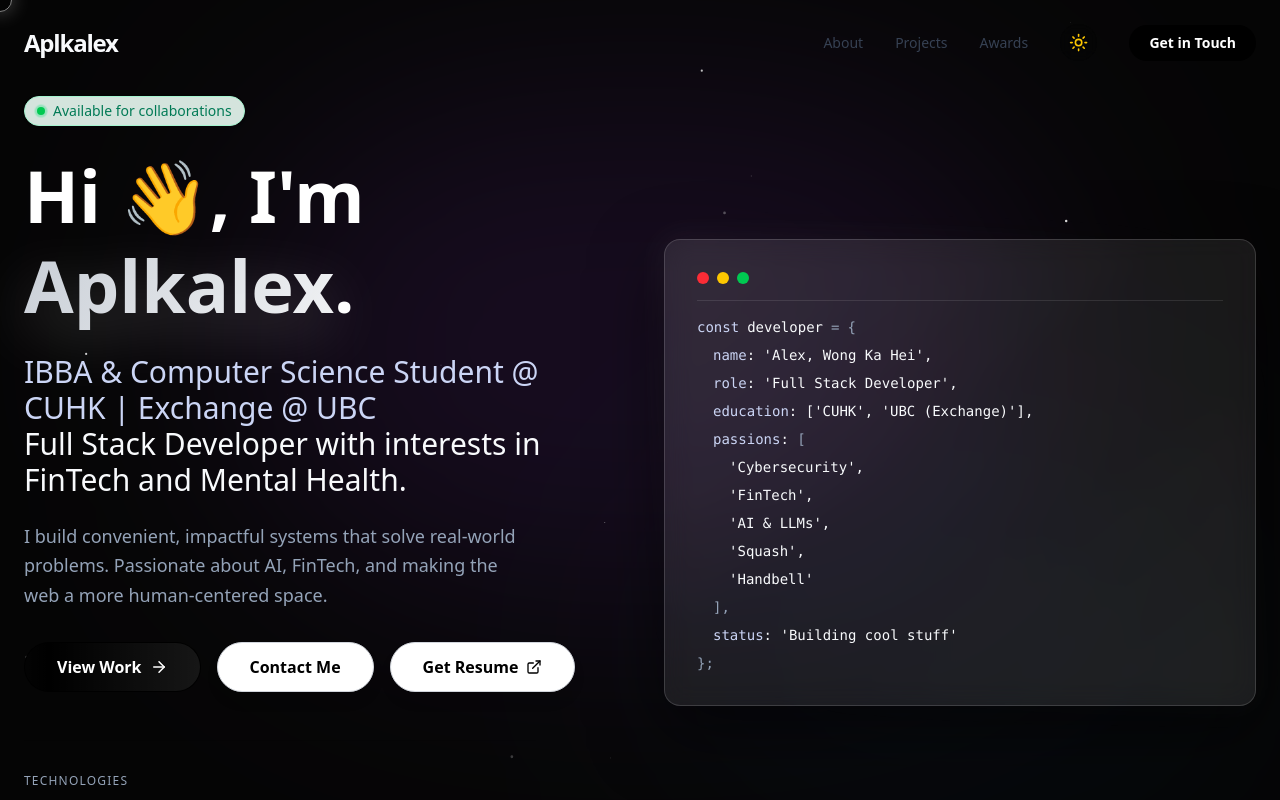
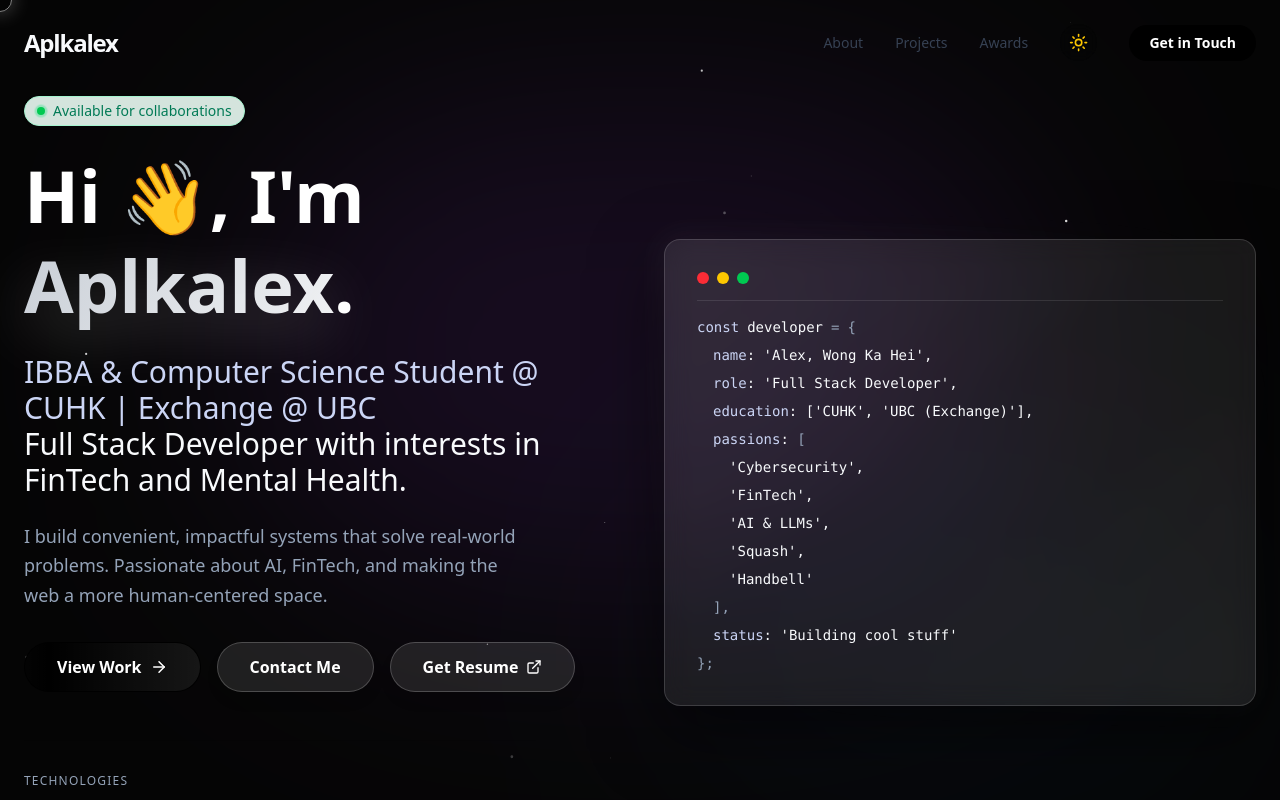
Before and after one commit to Aplkalex/aplkalex.com, a Next.js app: page / in a window 1280 px wide. Shown: the top 800 px of the page. Built offline with nearby package versions, Linux system fonts and the light colour scheme.

Commit message:
Add CTA secondary styles and update button classes for consistency

```diff
--- a/src/app/globals.css
+++ b/src/app/globals.css
@@ -34,6 +34,12 @@
     /* Queuesis Overlay */
     --queuesis-blur-amount: 18px;
     --queuesis-blur-opacity: 0.65;
+
+    /* CTA secondary (light) */
+    --cta-secondary-bg: #ffffff;
+    --cta-secondary-text: #0f172a;
+    --cta-secondary-border: #d1d5db;
+    --cta-secondary-hover: #f5f5f5;
 }
 
 .dark {
@@ -54,6 +60,12 @@
     /* Queuesis Overlay */
     --queuesis-blur-amount: 24px;
     --queuesis-blur-opacity: 0.52;
+
+    /* CTA secondary (dark) */
+    --cta-secondary-bg: rgba(255, 255, 255, 0.1);
+    --cta-secondary-text: #ffffff;
+    --cta-secondary-border: rgba(255, 255, 255, 0.2);
+    --cta-secondary-hover: rgba(255, 255, 255, 0.2);
 }
 
 @theme {
@@ -120,6 +132,22 @@ body {
     .dark .hero-title {
         background-image: linear-gradient(120deg, rgba(255, 255, 255, 0.95) 0%, rgba(226, 232, 240, 0.9) 55%, rgba(255, 255, 255, 0.98) 100%);
         filter: drop-shadow(0 18px 30px rgba(255, 255, 255, 0.25));
+    }
+}
+
+@layer components {
+    .cta-base {
+        @apply px-8 py-3 rounded-full font-semibold shadow-lg transition-colors flex items-center justify-center gap-2 border;
+    }
+
+    .cta-secondary {
+        background: var(--cta-secondary-bg);
+        color: var(--cta-secondary-text);
+        border-color: var(--cta-secondary-border);
+    }
+
+    .cta-secondary:hover {
+        background: var(--cta-secondary-hover);
     }
 }
 
--- a/src/app/page.tsx
+++ b/src/app/page.tsx
@@ -189,7 +189,7 @@ export default function Home() {
                                 <motion.div whileHover={{ scale: 1.05 }} whileTap={{ scale: 0.95 }}>
                                     <Link
                                         href="#contact"
-                                        className="px-8 py-3 bg-white border border-gray-300 text-black rounded-full font-semibold shadow-lg hover:bg-gray-50 dark:bg-white/10 dark:text-white dark:border-white/20 dark:hover:bg-white/20 dark:hover:text-white transition-colors flex items-center justify-center !text-black dark:!text-white"
+                                        className="cta-base cta-secondary"
                                     >
                                         Contact Me
                                     </Link>
@@ -198,7 +198,7 @@ export default function Home() {
                                     <motion.button
                                         type="button"
                                         onClick={handleResumeClick}
-                                        className="px-8 py-3 bg-white border border-gray-300 text-black rounded-full font-semibold shadow-lg hover:bg-gray-50 dark:bg-white/10 dark:text-white dark:border-white/20 dark:hover:bg-white/20 dark:hover:text-white transition-colors flex items-center justify-center gap-2 relative z-10 cursor-pointer !text-black dark:!text-white"
+                                        className="cta-base cta-secondary"
                                     >
                                         Get Resume <ExternalLink size={16} />
                                     </motion.button>
```
